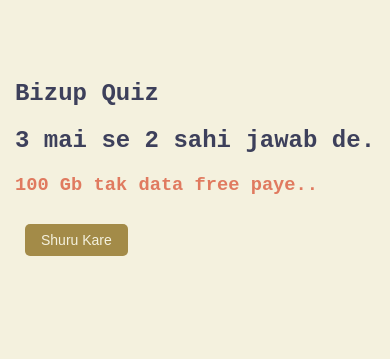
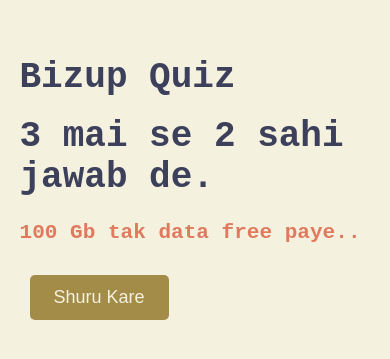
Before and after one commit to bizupsid/VpropQuestion, a plain HTML site: page index.html in a window 390 px wide. Shown: the part 257-616 px from the top of the page. Drawn offline with Linux system fonts and the light colour scheme.

Commit message:
Update styles.css

```diff
--- a/styles.css
+++ b/styles.css
@@ -15,6 +15,7 @@ body {
 
 h1, h2 {
     color: #3d405b;
+    margin: 0.5em 0; /* Reduced margin for headings */
 }
 
 button {
@@ -52,20 +53,26 @@ button:hover {
 /* Mobile adaptations */
 @media (max-width: 600px) {
     body {
-        font-size: 16px; /* Smaller font size for mobile */
+        font-size: 18px; /* Increased font size for better readability */
+        padding: 5%; /* Added padding to reduce white space */
     }
 
     h1, h2 {
-        font-size: 1.5em; /* Adjust heading sizes for mobile */
+        font-size: 2em; /* Increased heading sizes for mobile */
     }
 
     button {
-        padding: 8px 16px; /* Smaller buttons for mobile */
-        font-size: 14px; /* Smaller font size for buttons */
+        padding: 12px 24px; /* Larger buttons for easier interaction */
+        font-size: 18px; /* Increased font size for buttons */
     }
 
     #result-page, #winner-variant, #losing-variant {
         padding: 10px; /* Padding for better spacing on mobile */
         text-align: left; /* Align text to left for better readability */
     }
+
+    div[id^="quiz-"] {
+        padding: 5%; /* Reduced white space in quiz sections */
+        text-align: left; /* Align text to left for consistency */
+    }
 }
```
